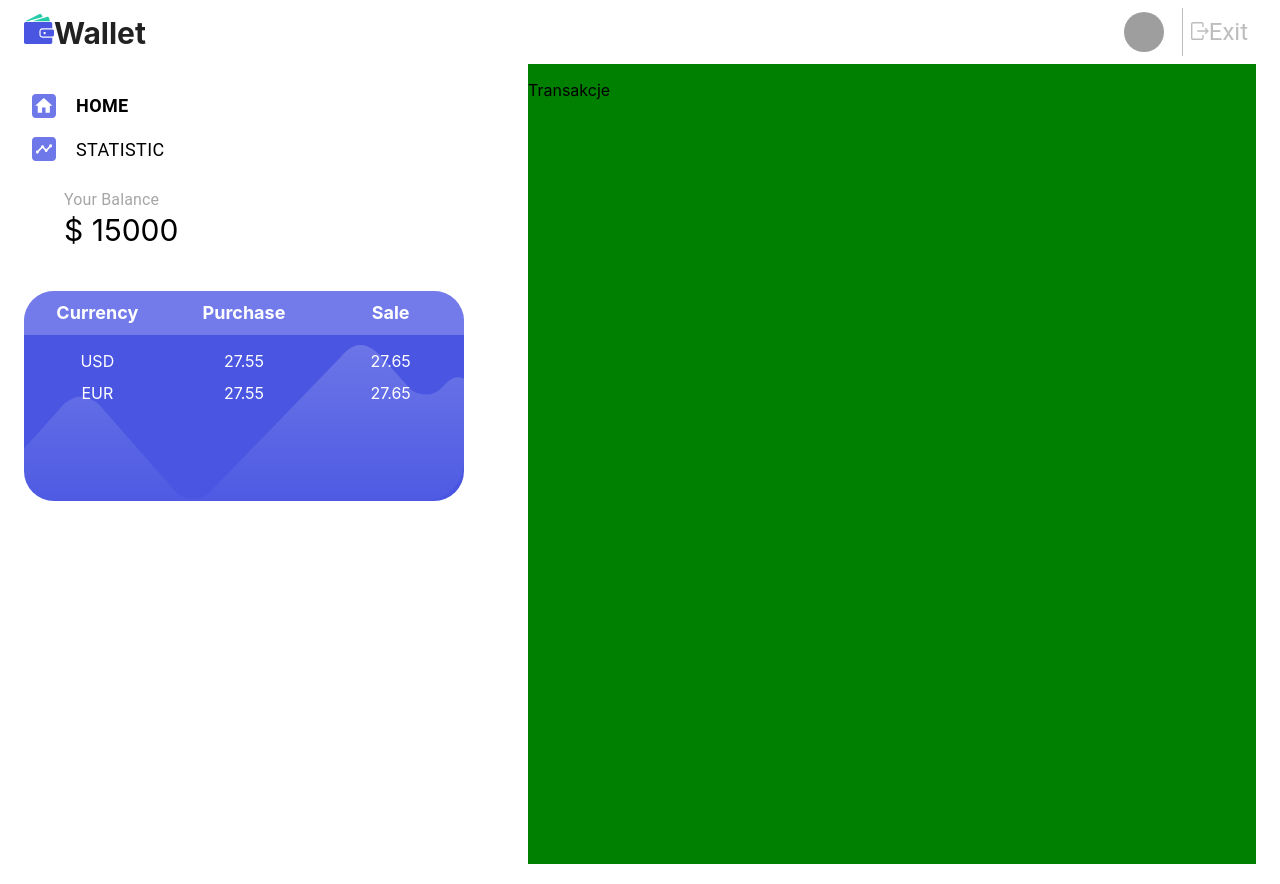
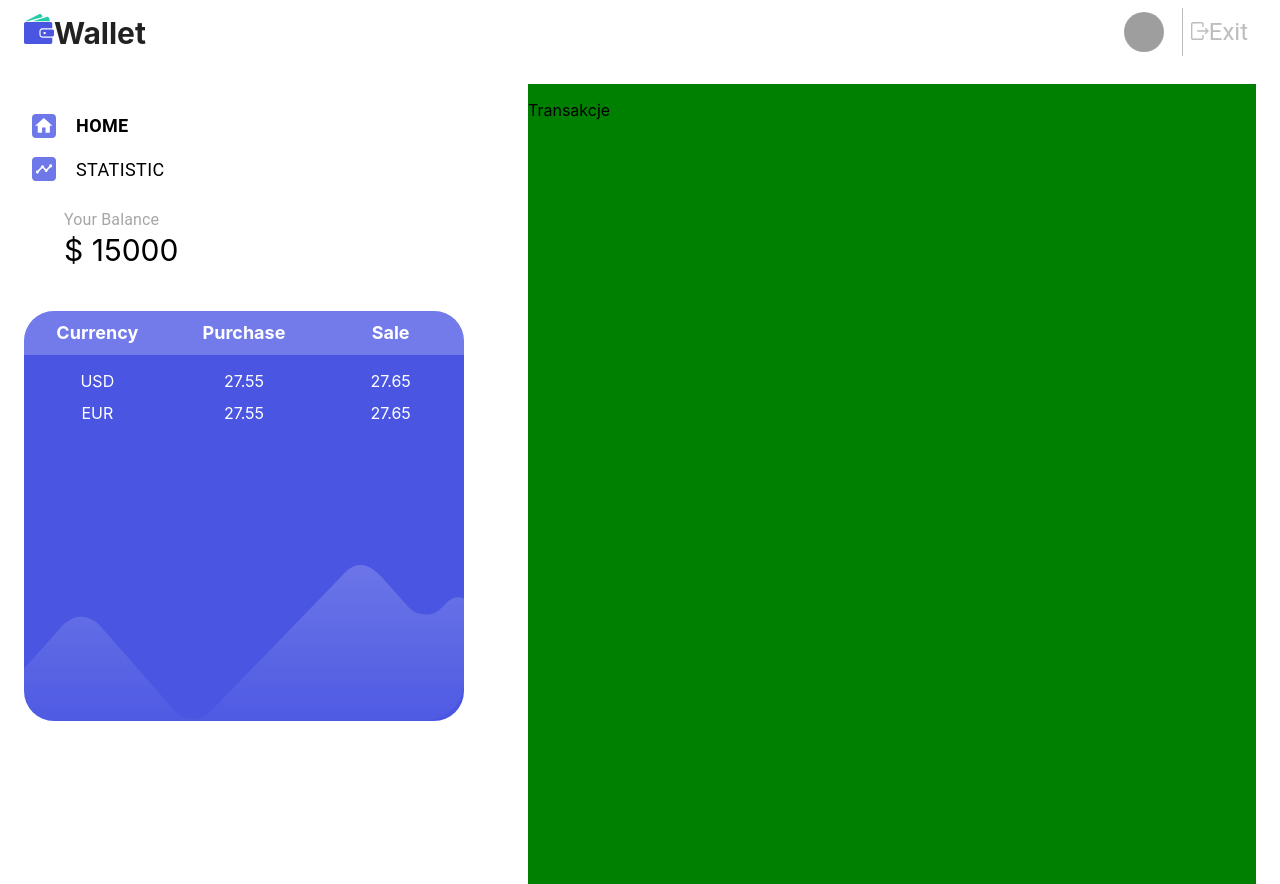
Before and after one commit to DawidBartus/wallet, a React (Create React App) app: page /wallet/home in a window 1280 px wide. After the commit the page ends 800 px from the top, so only its background shows below. Built offline with nearby package versions, Linux system fonts and the light colour scheme; grey boxes are pictures that could not be loaded.

Commit message:
currency

```diff
--- a/src/components/Background/FormBlurBackground.jsx
+++ b/src/components/Background/FormBlurBackground.jsx
@@ -7,6 +7,7 @@ const FormBlurBackground = styled(Box)`
   width: 100%;
   display: flex;
   justify-content: center;
+  position: fixed;
 
   @media (min-width: 769px) {
     width: 100%;
--- a/src/components/Currency/Currency.jsx
+++ b/src/components/Currency/Currency.jsx
@@ -35,6 +35,8 @@ const TableStyledContainer = styled.ul`
   }
   @media (min-width: 768px) {
     min-height: 210px;
+    height: calc(100vh - 390px);
+    max-height: 550px;
   }
   @media (max-width: 480px) {
     display: none;
@@ -88,11 +90,11 @@ const Currency = () => {
 
   const navigate = useNavigate();
 
-  const shouldBeVisible = location.pathname === "/home/currency";
+  const locationCurrency = location.pathname === "/home/currency";
 
   useEffect(() => {
     const handleResize = () => {
-      if (window.innerWidth > 480 && shouldBeVisible) {
+      if (window.innerWidth > 480 && locationCurrency) {
         navigate("/home");
       }
     };
@@ -103,12 +105,11 @@ const Currency = () => {
     return () => {
       window.removeEventListener("resize", handleResize);
     };
-  }, [navigate, shouldBeVisible]);
+  }, [navigate, locationCurrency]);
 
-  // const shouldBeVisible = location.pathname === "/home/currency";
-  console.log(shouldBeVisible);
+  console.log(locationCurrency);
   return (
-    <TableStyledContainer style={{ display: shouldBeVisible ? "block" : "" }}>
+    <TableStyledContainer style={{ display: locationCurrency ? "block" : "" }}>
       <StyledListElement>
         <StyledHeaderParagraph>Currency</StyledHeaderParagraph>
         <StyledHeaderParagraph>Purchase</StyledHeaderParagraph>
--- a/src/components/HomePage/HomePage.jsx
+++ b/src/components/HomePage/HomePage.jsx
@@ -118,9 +118,7 @@ const HomePage = () => {
     location.pathname === "/home/statistic" ? "current" : "available";
 
   return (
-    <Section
-      style={{ maxWidth: "1488px", padding: "0px 24px", height: "100vh" }}
-    >
+    <Section style={{ maxWidth: "1488px", padding: "0px 24px" }}>
       <NavigationWrapper>
         <StyledDivWrapper>
           <IconHolder>
```
